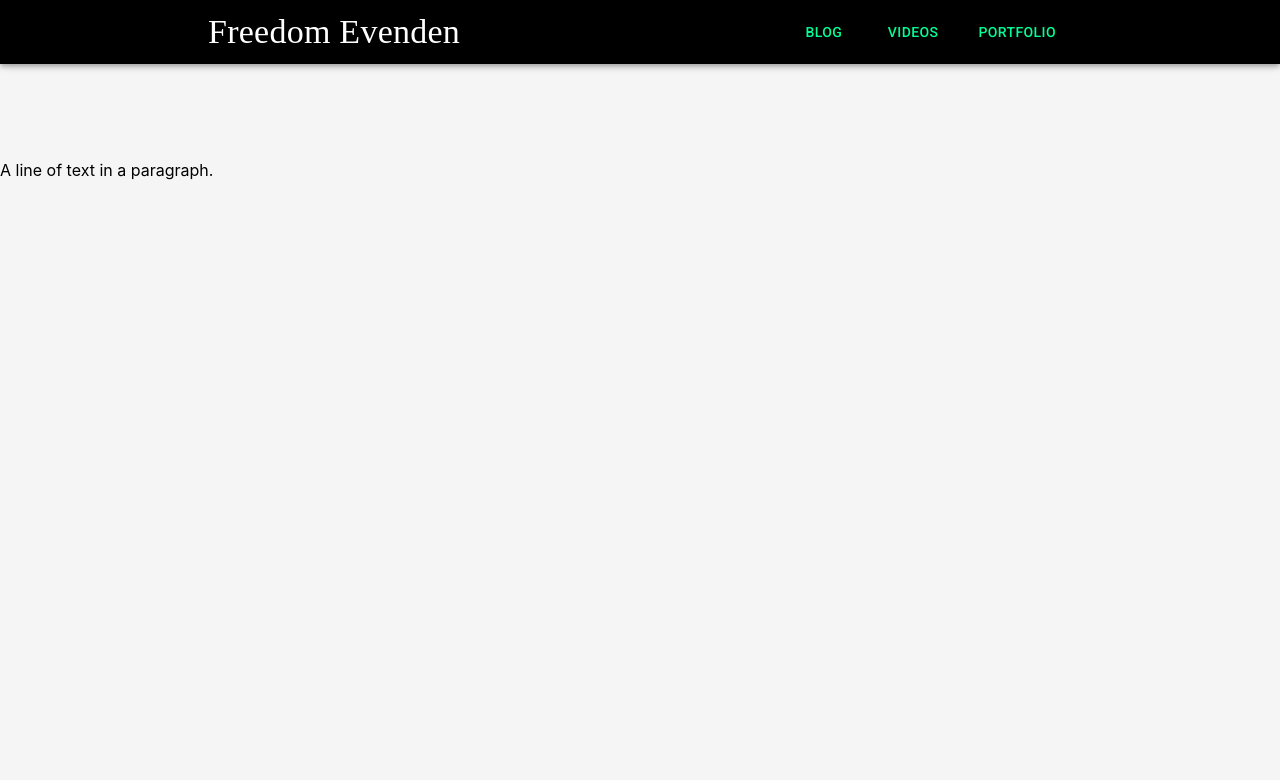
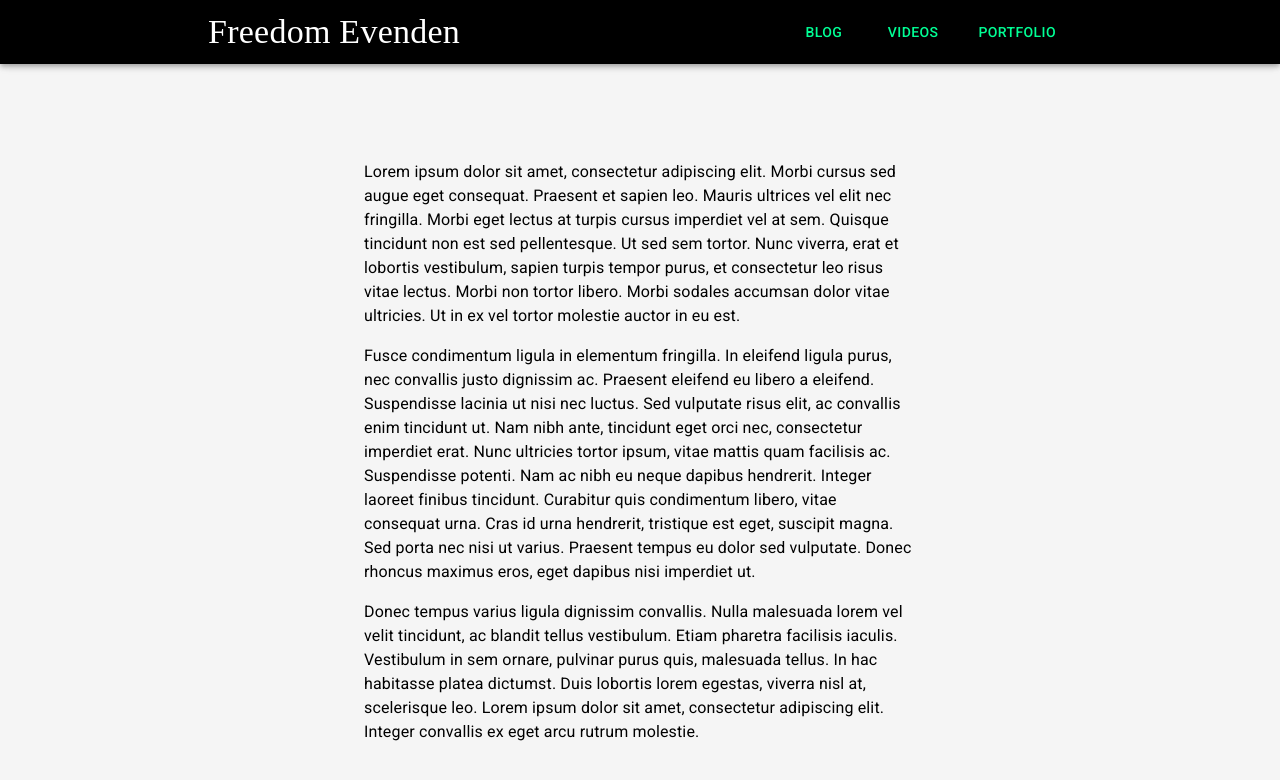
Before and after one commit to f3ve/freedom-evenden, a Next.js app: page /editor in a window 1280 px wide. Shown: the top 780 px of the page. Built offline with nearby package versions, Linux system fonts and the light colour scheme.

Commit message:
added a custom paragraph element to slate

```diff
--- /dev/null
+++ b/components/editor/Paragraph.js
@@ -0,0 +1,25 @@
+import { Typography } from '@material-ui/core';
+import { makeStyles } from '@material-ui/styles';
+
+const useStyles = makeStyles((theme) => ({
+  paragraph: {
+    marginBottom: theme.spacing(2),
+  },
+}));
+
+const Paragraph = (props) => {
+  const styles = useStyles();
+  return (
+    <Typography
+      variant='body1'
+      component='p'
+      gutterBottom
+      className={styles.paragraph}
+      {...props.attributes}
+    >
+      {props.children}
+    </Typography>
+  );
+};
+
+export default Paragraph;
--- a/pages/editor.js
+++ b/pages/editor.js
@@ -1,23 +1,84 @@
-import { useEffect, useMemo, useState } from 'react';
-import { createEditor } from 'slate';
+import { useCallback, useMemo, useState } from 'react';
+import { createEditor, Editor, Transforms } from 'slate';
 import { Slate, Editable, withReact } from 'slate-react';
+import { Container } from '@material-ui/core';
+import Paragraph from '../components/editor/Paragraph';
 
 const editor = () => {
   const editorField = useMemo(() => withReact(createEditor()), []);
   const [value, setValue] = useState([
     {
       type: 'paragraph',
-      children: [{ text: 'A line of text in a paragraph.' }],
+      children: [
+        {
+          text:
+            'Lorem ipsum dolor sit amet, consectetur adipiscing elit. Morbi cursus sed augue eget consequat. Praesent et sapien leo. Mauris ultrices vel elit nec fringilla. Morbi eget lectus at turpis cursus imperdiet vel at sem. Quisque tincidunt non est sed pellentesque. Ut sed sem tortor. Nunc viverra, erat et lobortis vestibulum, sapien turpis tempor purus, et consectetur leo risus vitae lectus. Morbi non tortor libero. Morbi sodales accumsan dolor vitae ultricies. Ut in ex vel tortor molestie auctor in eu est. ',
+        },
+      ],
+    },
+    {
+      type: 'paragraph',
+      children: [
+        {
+          text:
+            'Fusce condimentum ligula in elementum fringilla. In eleifend ligula purus, nec convallis justo dignissim ac. Praesent eleifend eu libero a eleifend. Suspendisse lacinia ut nisi nec luctus. Sed vulputate risus elit, ac convallis enim tincidunt ut. Nam nibh ante, tincidunt eget orci nec, consectetur imperdiet erat. Nunc ultricies tortor ipsum, vitae mattis quam facilisis ac. Suspendisse potenti. Nam ac nibh eu neque dapibus hendrerit. Integer laoreet finibus tincidunt. Curabitur quis condimentum libero, vitae consequat urna. Cras id urna hendrerit, tristique est eget, suscipit magna. Sed porta nec nisi ut varius. Praesent tempus eu dolor sed vulputate. Donec rhoncus maximus eros, eget dapibus nisi imperdiet ut. ',
+        },
+      ],
+    },
+    {
+      type: 'paragraph',
+      children: [
+        {
+          text:
+            'Donec tempus varius ligula dignissim convallis. Nulla malesuada lorem vel velit tincidunt, ac blandit tellus vestibulum. Etiam pharetra facilisis iaculis. Vestibulum in sem ornare, pulvinar purus quis, malesuada tellus. In hac habitasse platea dictumst. Duis lobortis lorem egestas, viverra nisl at, scelerisque leo. Lorem ipsum dolor sit amet, consectetur adipiscing elit. Integer convallis ex eget arcu rutrum molestie.',
+        },
+      ],
     },
   ]);
+
+  const CodeElement = (props) => {
     return (
+      <pre {...props.attributes}>
+        <code>{props.children}</code>
+      </pre>
+    );
+  };
+
+  const renderElement = useCallback((props) => {
+    // console.log(props.element.type);
+    switch (props.element.type) {
+      case 'code':
+        return <CodeElement {...props} />;
+
+      default:
+        return <Paragraph {...props} />;
+    }
+  }, []);
+
+  const handleKeyPress = (e) => {
+    if (e.key === '`' && e.ctrlKey) {
+      // Prevent the "`" from being inserted by default.
+      e.preventDefault();
+      console.log('weee');
+      // Otherwise, set the currently selected blocks type to "code".
+      Transforms.setNodes(
+        editor,
+        { type: 'code' },
+        { match: (n) => Editor.isBlock(editor, n) }
+      );
+    }
+  };
+
+  return (
+    <Container maxWidth='sm'>
       <Slate
         editor={editorField}
         value={value}
         onChange={(newValue) => setValue(newValue)}
       >
-      <Editable />
+        <Editable renderElement={renderElement} onKeyDown={handleKeyPress} />
       </Slate>
+    </Container>
   );
 };
 
```
Lines whose indentation alone changed are shown as unchanged.
